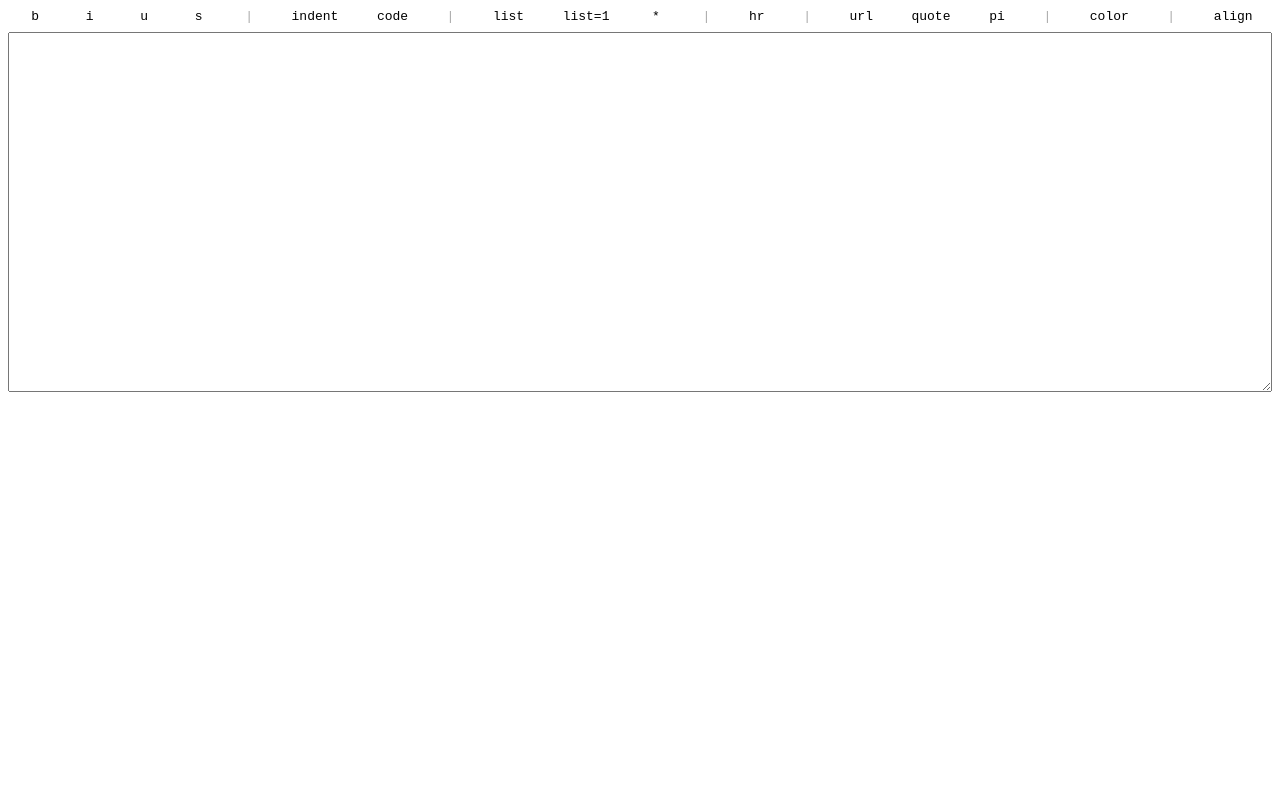
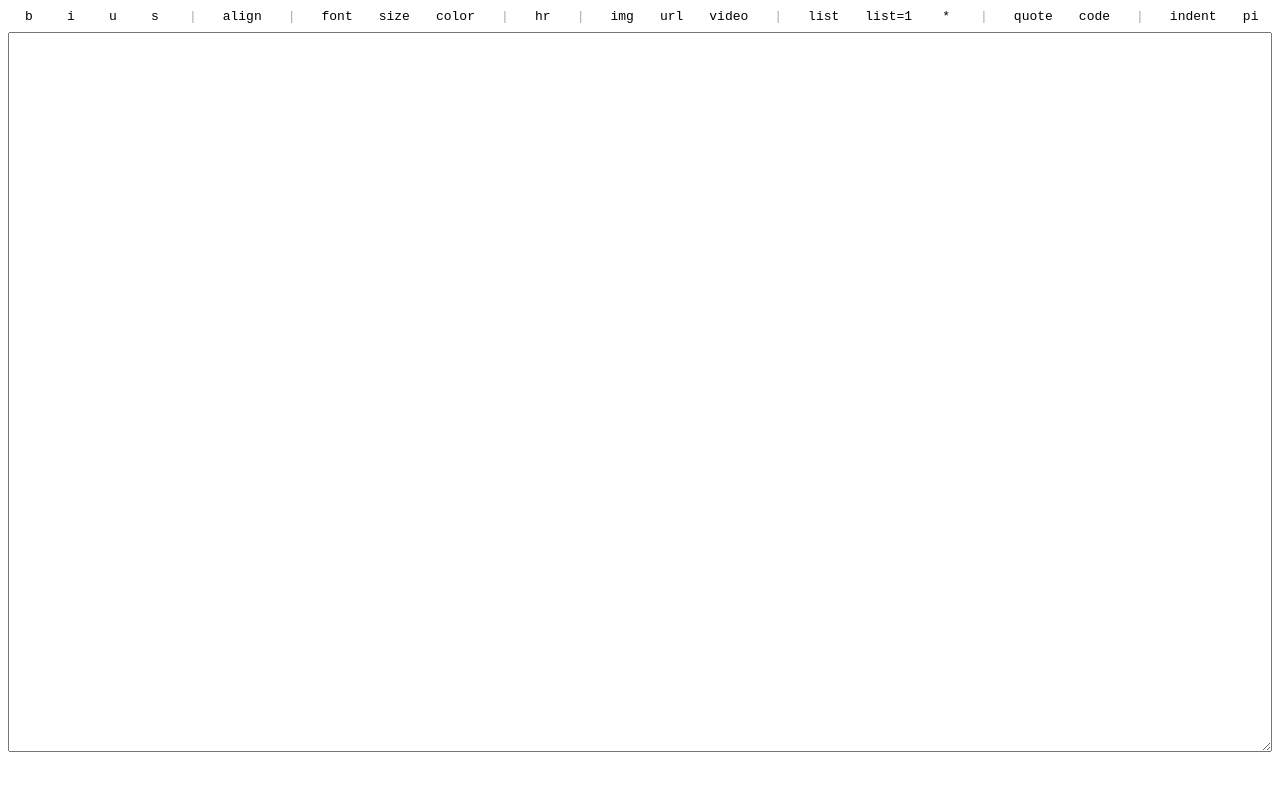
Before and after one commit to intercaetera/clockwork, a website: page index.html in a window 1280 px wide. Drawn offline with Linux system fonts and the light colour scheme.

Commit message:
Changing the elements in the toolbar slightly.

```diff
--- a/script.js
+++ b/script.js
@@ -9,6 +9,8 @@ function _possibleConstructorReturn(self, call) { if (!self) { throw new Referen
 function _inherits(subClass, superClass) { if (typeof superClass !== "function" && superClass !== null) { throw new TypeError("Super expression must either be null or a function, not " + typeof superClass); } subClass.prototype = Object.create(superClass && superClass.prototype, { constructor: { value: subClass, enumerable: false, writable: true, configurable: true } }); if (superClass) Object.setPrototypeOf ? Object.setPrototypeOf(subClass, superClass) : subClass.__proto__ = superClass; }
 
 function _classCallCheck(instance, Constructor) { if (!(instance instanceof Constructor)) { throw new TypeError("Cannot call a class as a function"); } }
+
+//The object editables are at the bottom of the file.
 
 var textarea = document.querySelector("#text-field");
 
@@ -372,37 +374,32 @@ function getSelectedText(input) {
 }
 
 //Toolbar items
+
+//Basic formatting
 var bold = new GenericElement("b", "Bold", "b");
 var italic = new GenericElement("i", "Italic", "i");
 var underline = new GenericElement("u", "Underline", "u");
 var strikethrough = new GenericElement("s", "Strikethrough", "s");
-
-addSeparator();
-
-var indent = new GenericElement("indent", "Absolute indentation", "indent");
-var code = new GenericElement("code", "Code block", "code");
-
-addSeparator();
-
+addSeparator(); //Alignment
+var align = new PopupComboElement("align", "Text align", "align", "Align direction:", ['left', 'center', 'right', 'justify']);
+addSeparator(); //Font options
+var font = new PopupComboElement("font", "Font family", "font", "Select font family:", ['Arial', 'Open Sans', 'Agency FB', 'Orbitron', 'Oswald', 'Merienda One', 'Verdana', 'Tahoma', 'Consolas']);
+var size = new PopupComboElement("size", "Font size", "size", "Select font size:", ['xx-small', 'x-small', 'small', 'medium', 'large', 'x-large', 'xx-large']);
+var color = new PopupColourElement("color", "Colour", "color", "Choose a colour:");
+addSeparator(); //HR
+var hr = new GenericStaticElement("hr", "Horizontal rule", "hr");
+addSeparator(); //Embeddables and links
+var img = new PopupInputElement("img", "Image", "img", "Insert image size (optional)");
+var url = new PopupInputElement("url", "Hyperlink", "url", "Insert URL:");
+var video = new PopupComboElement("video", "Video", "video", "Select the provider:", ['youtube', 'vimeo', 'facebook']);
+addSeparator(); //Lists
 var list = new GenericElement("list", "Unordered list", "list");
 var orderedList = new GenericElement("list=1", "Ordered list", "list=1");
 var bulletPoint = new GenericStaticElement("*", "List point", "*");
-
-addSeparator();
-
-var hr = new GenericStaticElement("hr", "Horizontal rule", "hr");
-
-addSeparator();
-
-var url = new PopupInputElement("url", "Hyperlink", "url", "Insert URL:");
+addSeparator(); //Blocks
 var quote = new PopupInputElement("quote", "Quote", "quote", "Insert the author's name:");
+var code = new GenericElement("code", "Code block", "code");
+addSeparator(); //Indents
+var indent = new GenericElement("indent", "Absolute indentation", "indent");
 var piAmount = new PopupInputElement("pi", "Percentage indent", "pi", "Indentation percent:");
-
-addSeparator();
-
-var color = new PopupColourElement("color", "Colour", "color", "Choose a colour:");
-
-addSeparator();
-
-var align = new PopupComboElement("align", "Text align", "align", "Align direction:", ['left', 'center', 'right', 'justify']);
 //# sourceMappingURL=/home/mrhudson/nodejs/script.js.map
--- a/style.css
+++ b/style.css
@@ -8,6 +8,8 @@
 .wrapper {
   height: 100%;
   width: 100%;
+  display: flex;
+  flex-direction: column;
 }
 .popup {
   position: absolute;
@@ -83,7 +85,7 @@
   color: #aaa;
 }
 .textarea {
-  height: 360px;
+  height: 90%;
   width: 100%;
   padding: 0 8px;
 }
```
Also changed, not shown: 2 other files.
